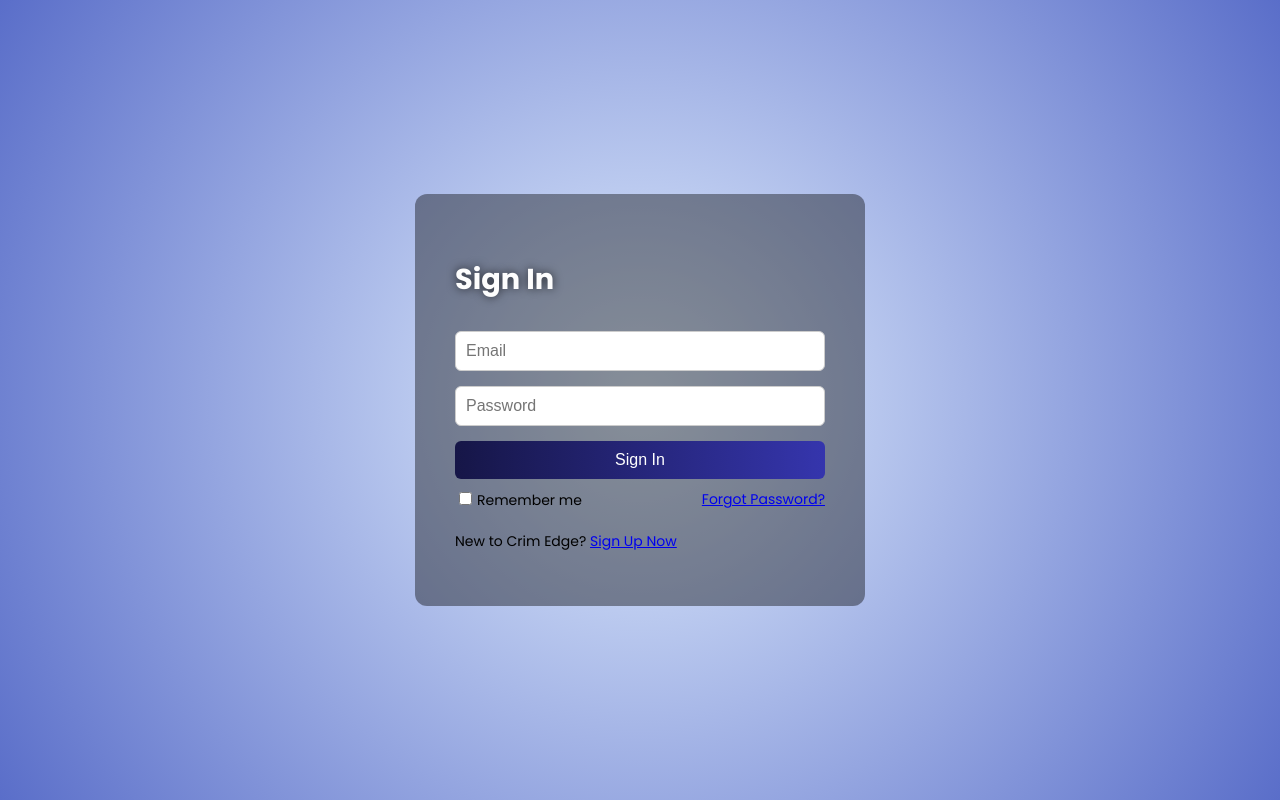
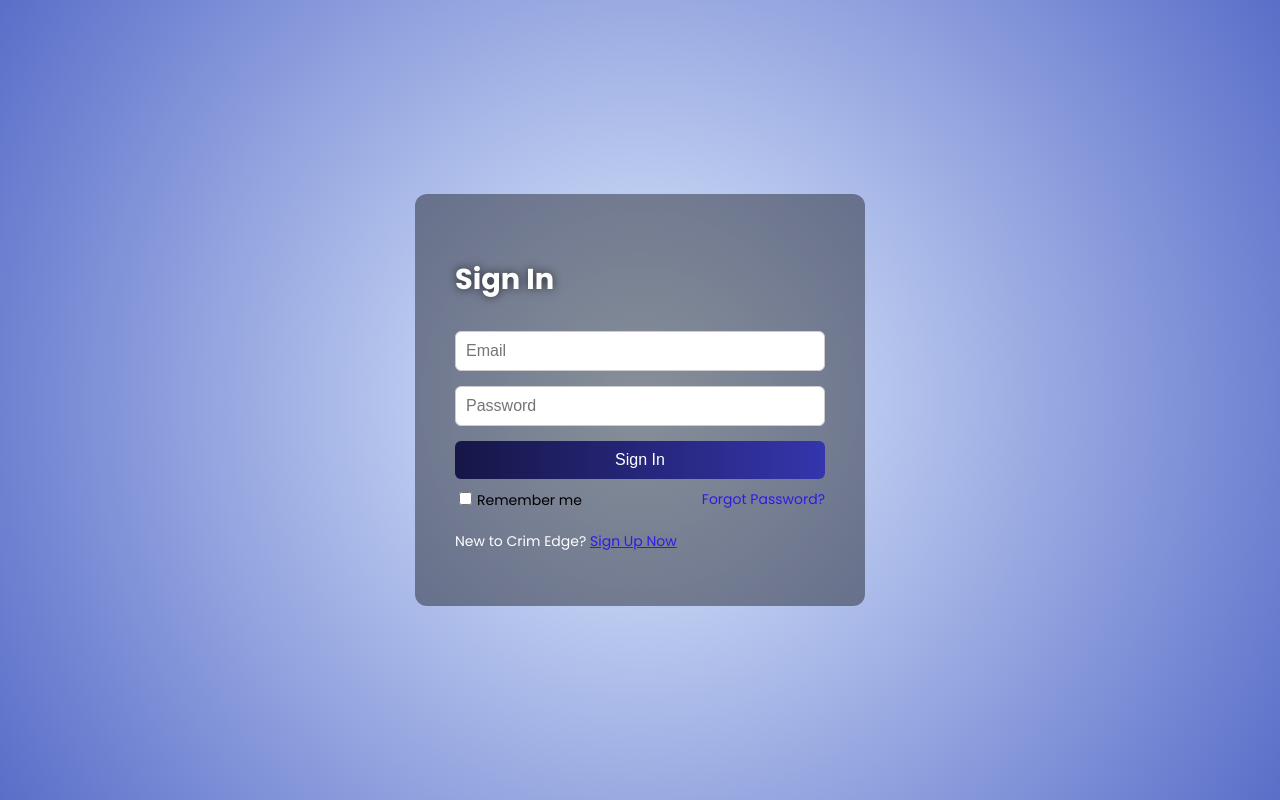
Before and after one commit to fudgeejane/CrimEdge, a React (Vite) app: page /signIn in a window 1280 px wide. Built offline with nearby package versions, Linux system fonts and the light colour scheme.

Commit message:
Update Reg.module.css

```diff
--- a/src/auth/Reg.module.css
+++ b/src/auth/Reg.module.css
@@ -66,14 +66,6 @@
     margin-right: 5px;
   }
 
-  .forgot {
-    text-decoration: underline;
-    cursor: pointer;
-  }
-
-  .forgot:hover {
-    text-decoration: underline;
-  }
 
   .signup {
     margin-top: 20px;
@@ -87,3 +79,16 @@
   .link:hover {
     text-decoration: underline;
   }
+
+  p {
+    color: white;
+  }
+
+  a {
+    color: #2f1be6;
+    text-decoration: none;
+  }
+
+  a:hover {
+    text-decoration: underline;
+  }
```
